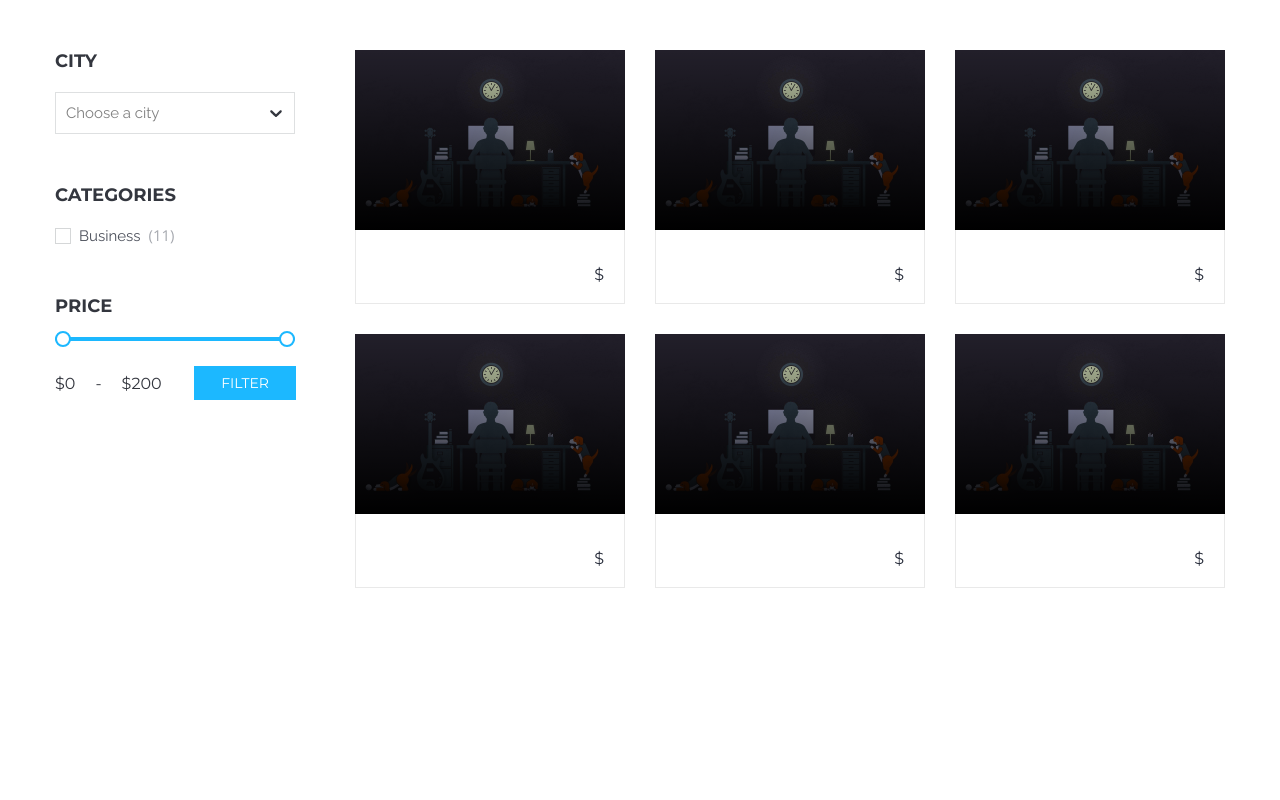
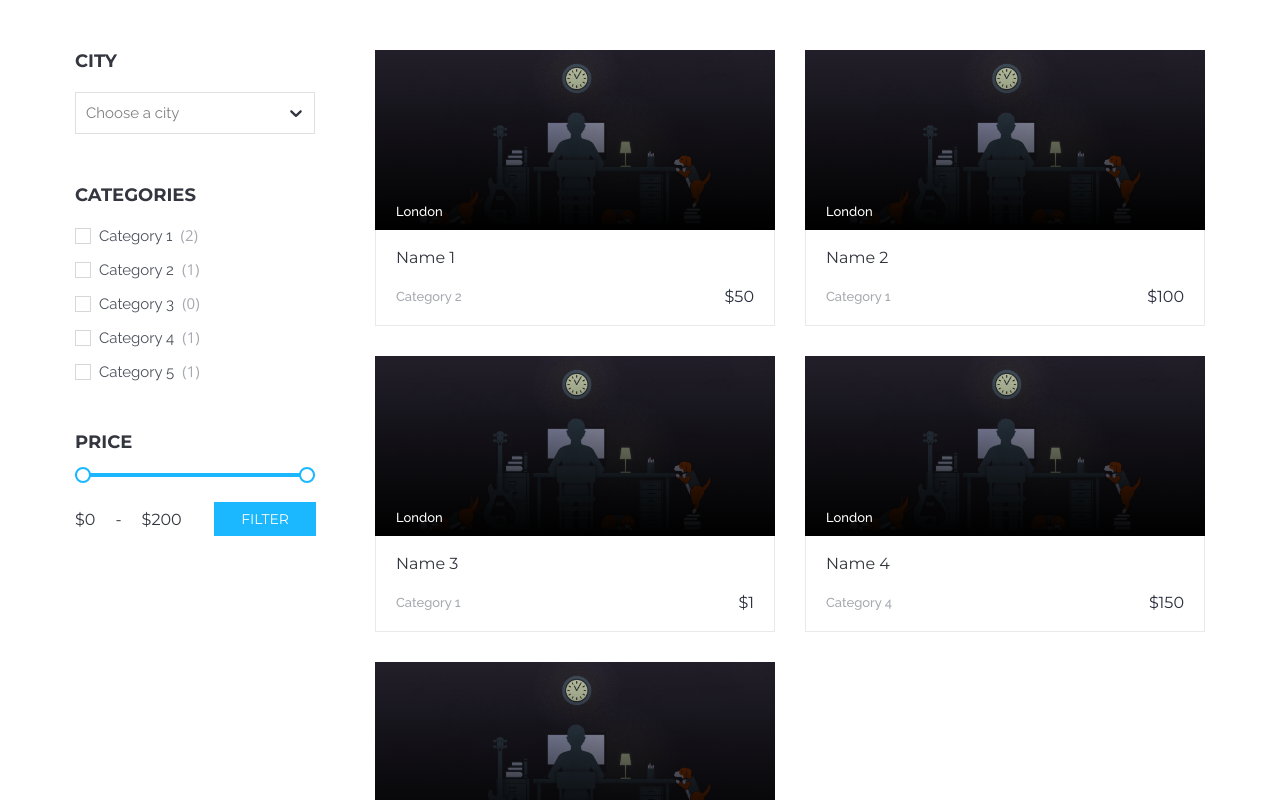
Before and after one commit to ahmeditaev/AG-test, a React (Create React App) app: page / in a window 1280 px wide. Shown: the top 800 px of the page. Built offline with nearby package versions, Linux system fonts and the light colour scheme; data requests are answered from the project's data file.

Commit message:
updated app.tsx

```diff
--- a/src/app/App.scss
+++ b/src/app/App.scss
@@ -8,18 +8,12 @@
 
 .content {
   display: flex;
-  padding: 50px 0 80px;
+  flex-wrap: wrap;
+  padding: 50px 20px 80px;
   .sidebar {
     max-width: 270px;
     width: 100%;
     margin-right: 30px;
-  }
-  .category-list {
-    &__item {
-      &:not(:last-child) {
-        margin-bottom: 15px;
-      }
-    }
   }
   .price-wrap {
     position: relative;
--- a/src/app/App.tsx
+++ b/src/app/App.tsx
@@ -1,38 +1,71 @@
-import React, {useState} from 'react';
+import React, {useEffect} from 'react';
 import CardItem from "./../kit/components/card-item";
-import CustomSelect from "./../kit/components/select";
-import Checkbox from "./../kit/components/checkbox";
+import CustomSelect, {OptionValues} from "./../kit/components/select";
 import MultiRangeSlider from "./../kit/components/multi-range-slider";
-import './App.scss';
 import SidebarSection from '../kit/components/sidebar-section';
 import Button from '../kit/components/button';
+import {OptionsType, ValueType} from "react-select";
+import {useDispatch, useSelector} from "react-redux";
+import {productsOperations} from '../redux/Products'
+import {citiesOperations} from "../redux/Cities";
+import {IProduct} from "../redux/Products/models"
+import {categoriesOperations} from "../redux/Categories";
+import {transformValueToOptionValue} from "../utils/transformValueToOptionValue";
+import CategoryList from '../kit/components/category-list';
+
+import './App.scss';
+import {ICategory} from "../redux/Categories/models";
 
 interface Props {
 
 }
 
+
 const App: React.FC<Props> = (props: Props) => {
-  const [checkboxState, setState] = useState(false)
+  const {fetchProducts} = productsOperations
+  const {fetchCities, onChangeCurrentCity} = citiesOperations
+  const {fetchCategories} = categoriesOperations
+
+  const productsState: any = useSelector<any>(state => state.Products)
+  const citiesState: any = useSelector<any>(state => state.Cities)
+  const categoriesState: any = useSelector<any>(state => state.Categories)
+
+  const dispatch = useDispatch()
+
+  const {products, loading: productsLoading} = productsState
+  const {cities, loading: citiesLoading, currentCity} = citiesState
+  const {categories, loading: categoriesLoading} = categoriesState
+
+  useEffect(() => {
+    !products && dispatch(fetchProducts())
+    !cities && dispatch(fetchCities())
+    !categories && dispatch(fetchCategories())
+  }, [])
+
+  if (productsLoading || citiesLoading || categoriesLoading) {
+    return <div>loading...</div>
+  }
+
+  if (!products || products.length === 0) {
+    return <div>No data</div>
+  }
+
+  const options: OptionsType<OptionValues> = cities.map(transformValueToOptionValue)
+
   return (
     <div className="App">
       <div className="container">
         <div className="content">
           <div className="sidebar">
             <SidebarSection title="City">
-              <CustomSelect/>
+              <CustomSelect
+                value={currentCity ? transformValueToOptionValue(currentCity) : null}
+                options={options}
+                onChange={(option: ValueType<OptionValues, boolean>) => dispatch(onChangeCurrentCity(option))}
+              />
             </SidebarSection>
             <SidebarSection title="Categories">
-              <ul className="category-list">
-                <li className="category-list__item">
-                  <Checkbox
-                    id="test"
-                    isChecked={checkboxState}
-                    label="Business"
-                    numberValue="11"
-                    onClick={() => setState(!checkboxState)}
-                  />
-                </li>
-              </ul>
+              <CategoryList />
             </SidebarSection>
             <SidebarSection title="Price">
               <div className="price-wrap">
@@ -47,12 +80,18 @@ const App: React.FC<Props> = (props: Props) => {
           </div>
           <div className="main">
             <div className="card-list">
-              <CardItem/>
-              <CardItem/>
-              <CardItem/>
-              <CardItem/>
-              <CardItem/>
-              <CardItem/>
+              {products.map((item: IProduct, idx: number) => {
+                const findCategoryById = categories.find((category: ICategory) => item.category === category.id)
+                return (
+                  <CardItem
+                    key={idx}
+                    city="London"
+                    title={item.name}
+                    category={findCategoryById ? findCategoryById.name : ''}
+                    price={item.price}
+                  />
+                )
+              })}
             </div>
           </div>
         </div>
```
